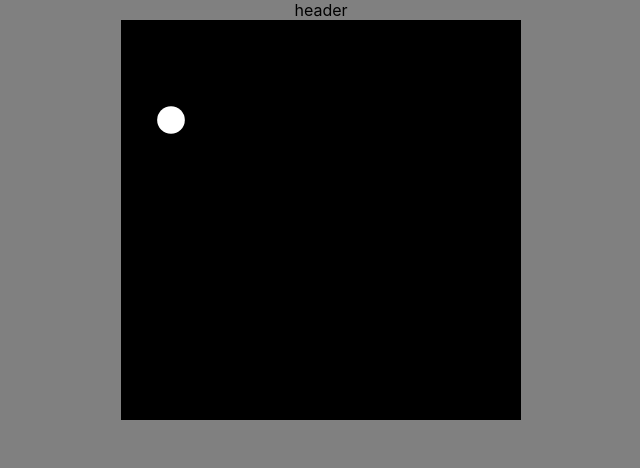
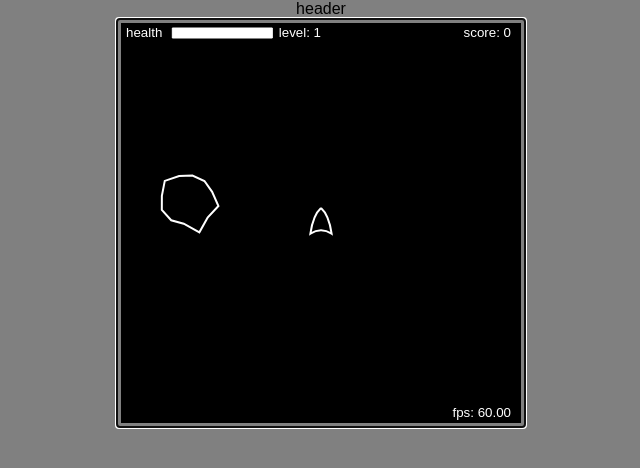
Before and after one commit to DavidHuveau/react-asteroids, a React (Create React App) app: page / in a window 1280 px wide. Shown: the top 468 px of the page, without its empty margins (319-959 px from the left). Built offline with nearby package versions, Linux system fonts and the light colour scheme.

Commit message:
use asteroids game

```diff
--- a/src/App.tsx
+++ b/src/App.tsx
@@ -1,12 +1,12 @@
 import "./App.css";
-import AppForCanvas from "./CanvasComponent/AppForCanvas";
+// import AppForCanvas from "./CanvasComponent/AppForCanvas";
 // import AppForCanvas from "./CanvasHook/AppForCanvas";
 // import SpaceShip from "./Exercices/1/SpaceShip";
 // import Asteroid from "./Exercices/1/Asteroid";
 // import DrawWithClasses from "./Exercices/2/DrawWithClasses";
 // import DrawWithMass from "./Exercices/3/DrawWithMass";
 // import ControllingTheStarShip from "./Exercices/4/ControllingTheStarShip";
-// import HandleWithCollisions from "./Exercices/5/HandleWithCollisions";
+import HandleWithCollisions from "./Exercices/5/HandleWithCollisions";
 
 function App() {
   return <div className="App">
@@ -14,13 +14,13 @@ function App() {
       header
     </header>
     <main>
-      <AppForCanvas />
+      {/* <AppForCanvas /> */}
       {/* <SpaceShip /> */}
       {/* <Asteroid /> */}
       {/* <DrawWithClasses /> */}
       {/* <DrawWithMass /> */}
       {/* <ControllingTheStarShip /> */}
-      {/* <HandleWithCollisions /> */}
+      <HandleWithCollisions />
     </main>
   </div>
 }
```
